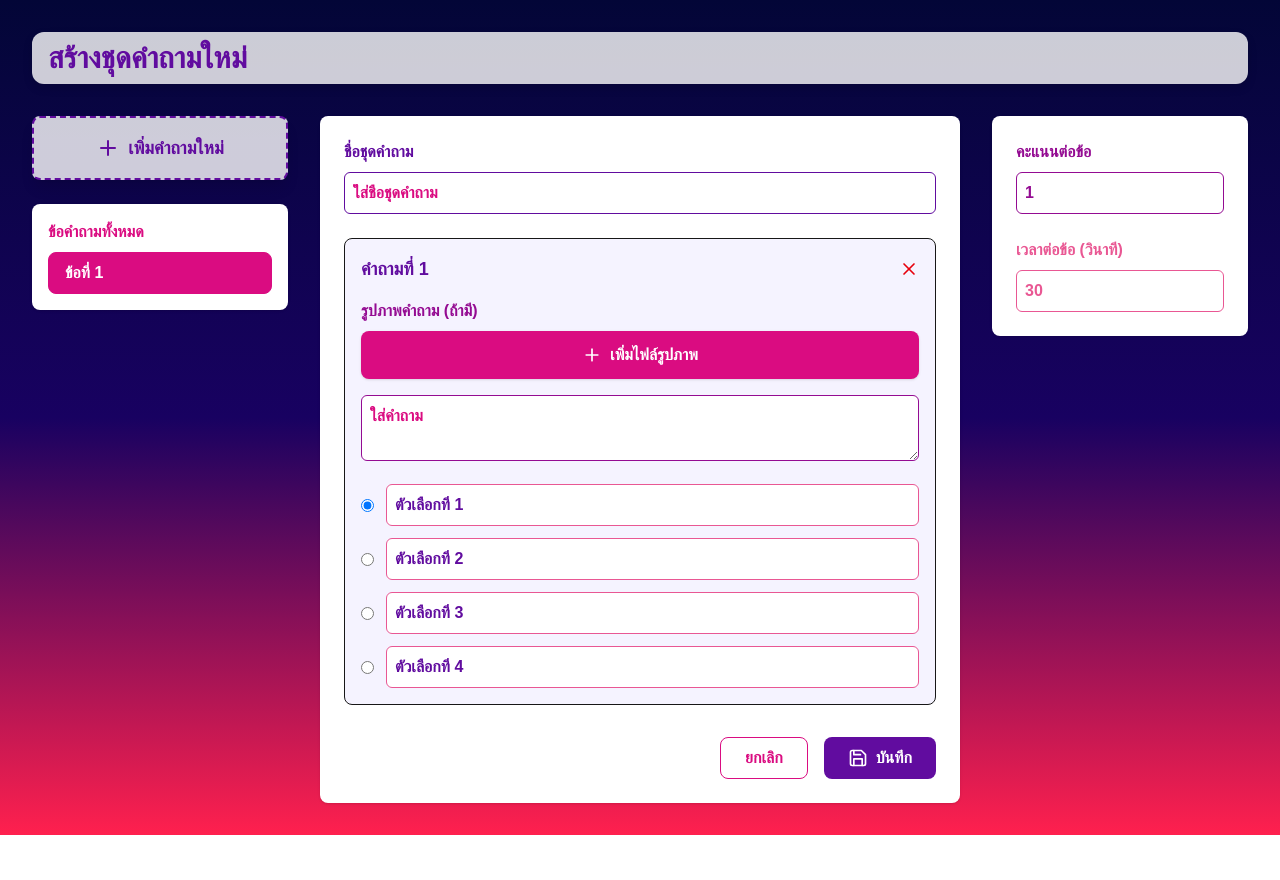
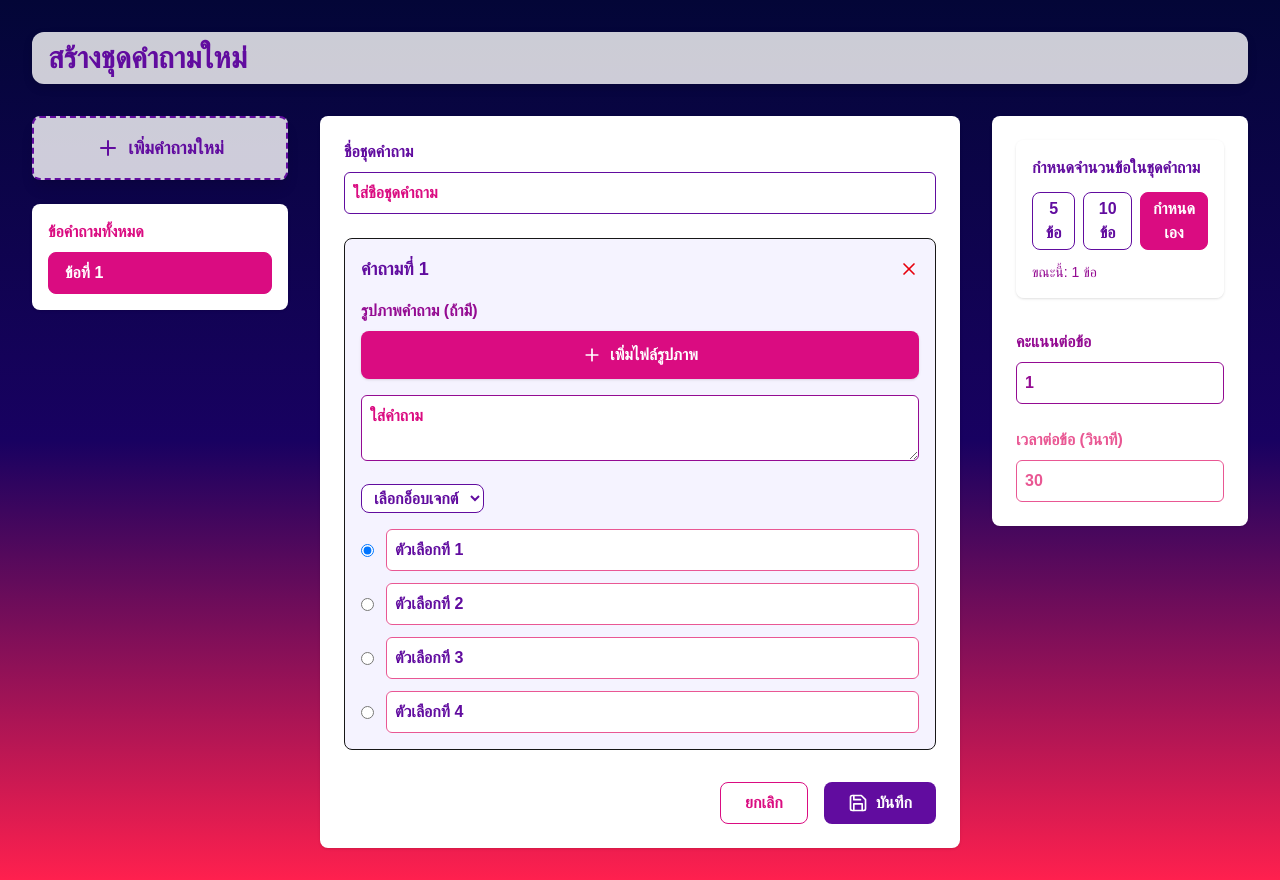
Before and after one commit to Audomsak14/quiz-quest, a Next.js app in the folder frontend/: page /create-new-set in a window 1280 px wide. Before the commit the page ends 835 px from the top, so only its background shows below. Built offline with nearby package versions, Linux system fonts and the light colour scheme.

Commit message:
edit dashboard/newset

```diff
--- a/frontend/src/app/TeacherDashboard/page.jsx
+++ b/frontend/src/app/TeacherDashboard/page.jsx
@@ -41,85 +41,98 @@ export default function TeacherDashboard() {
 
   if (isLoading) {
     return (
-      <div className="min-h-screen bg-gray-50 p-8">
-        <div className="animate-pulse text-center">กำลังโหลด...</div>
+      <div className="min-h-screen p-8 bg-gradient-to-b from-[#030637] via-[#180161] to-[#FF204E]">
+        <div className="animate-pulse text-white text-lg font-bold bg-white/10 backdrop-blur-sm rounded-xl p-4 shadow-lg">
+          กำลังโหลด...
+        </div>
       </div>
     );
   }
 
   return (
-    <div className="min-h-screen bg-gray-50 p-8">
-      {/* Header */}
-      <div className="mb-8">
-        <h1 className="text-3xl font-bold text-gray-800">แดชบอร์ดครู</h1>
-        <p className="text-gray-600 mt-2">จัดการชุดคำถามและการทดสอบ</p>
+    <div className="min-h-screen p-8 bg-gradient-to-b from-[#030637] via-[#180161] to-[#FF204E]">
+      {/* Header - combined background */}
+      <div className="mb-8 flex flex-col items-start space-y-2 bg-white/90 backdrop-blur-sm px-8 py-5 rounded-2xl drop-shadow-[0_4px_16px_rgba(97,12,159,0.10)]">
+        <h1 className="text-4xl font-bold text-[#610C9F] drop-shadow-[0_4px_8px_rgba(97,12,159,0.5)]">
+          แดชบอร์ดครู
+        </h1>
+        <p className="text-xl text-[#940B92] font-semibold drop-shadow-[0_4px_8px_rgba(148,11,146,0.5)]">
+          จัดการชุดคำถามและการทดสอบ
+        </p>
       </div>
 
       {/* Stats Card */}
-      <div className="bg-white rounded-lg shadow-sm p-6 mb-8">
-        <div className="text-2xl font-semibold text-gray-800">
+      <div className="bg-white/95 backdrop-blur-sm rounded-2xl shadow-[0_8px_32px_rgba(97,12,159,0.2)] p-8 mb-8 transform hover:scale-[1.02] transition-all duration-300">
+        <div className="text-3xl font-bold bg-gradient-to-r from-[#610C9F] to-[#940B92] text-transparent bg-clip-text">
           {questionSets.length} ชุดคำถาม
         </div>
-        <p className="text-gray-600">ที่สร้างไว้ทั้งหมด</p>
+        <p className="text-lg text-[#DA0C81] mt-2">ที่สร้างไว้ทั้งหมด</p>
       </div>
 
       {/* Action Button */}
-      <div className="mb-6">
+      <div className="mb-8">
         <button
           onClick={() => router.push("/create-new-set")}
-          className="bg-blue-600 text-white px-6 py-3 rounded-lg hover:bg-blue-700 transition-colors flex items-center gap-2"
+          className="bg-gradient-to-r from-[#610C9F] to-[#940B92] text-white px-8 py-4 rounded-xl
+                    hover:from-[#940B92] hover:to-[#DA0C81] transition-all duration-300
+                    flex items-center gap-3 font-bold shadow-[0_4px_16px_rgba(97,12,159,0.3)]
+                    transform hover:scale-[1.02] active:scale-[0.98]"
         >
-          <FiPlus className="w-5 h-5" />
+          <FiPlus className="w-6 h-6" />
           สร้างชุดคำถามใหม่
         </button>
       </div>
 
       {/* Question Sets Table */}
-      <div className="bg-white rounded-lg shadow-sm overflow-hidden">
-        <table className="min-w-full divide-y divide-gray-200">
-          <thead className="bg-gray-50">
+      <div className="bg-white/95 backdrop-blur-sm rounded-2xl shadow-[0_8px_32px_rgba(97,12,159,0.2)] overflow-hidden">
+        <table className="min-w-full divide-y divide-[#F5F3FF]">
+          <thead className="bg-gradient-to-r from-[#610C9F] to-[#940B92]">
             <tr>
-              <th className="px-6 py-3 text-left text-xs font-medium text-gray-500 uppercase tracking-wider">
+              <th className="px-8 py-4 text-left text-sm font-bold text-white uppercase tracking-wider">
                 ชื่อชุดคำถาม
               </th>
-              <th className="px-6 py-3 text-left text-xs font-medium text-gray-500 uppercase tracking-wider">
+              <th className="px-8 py-4 text-left text-sm font-bold text-white uppercase tracking-wider">
                 จำนวนคำถาม
               </th>
-              <th className="px-6 py-3 text-left text-xs font-medium text-gray-500 uppercase tracking-wider">
+              <th className="px-8 py-4 text-left text-sm font-bold text-white uppercase tracking-wider">
                 วันที่สร้าง
               </th>
-              <th className="px-6 py-3 text-right text-xs font-medium text-gray-500 uppercase tracking-wider">
+              <th className="px-8 py-4 text-right text-sm font-bold text-white uppercase tracking-wider">
                 จัดการ
               </th>
             </tr>
           </thead>
-          <tbody className="bg-white divide-y divide-gray-200">
+          <tbody className="bg-white/80 divide-y divide-[#F5F3FF]">
             {questionSets.map((set) => (
-              <tr key={set._id} className="hover:bg-gray-50">
-                <td className="px-6 py-4 whitespace-nowrap">
-                  <div className="text-sm font-medium text-gray-900">{set.title}</div>
+              <tr key={set._id} className="hover:bg-[#F5F3FF]/50 transition-colors duration-200">
+                <td className="px-8 py-5 whitespace-nowrap">
+                  <div className="text-base font-semibold text-[#610C9F]">{set.title}</div>
                 </td>
-                <td className="px-6 py-4 whitespace-nowrap">
-                  <div className="text-sm text-gray-500">{set.questions.length} คำถาม</div>
+                <td className="px-8 py-5 whitespace-nowrap">
+                  <div className="text-base text-[#940B92]">{set.questions.length} คำถาม</div>
                 </td>
-                <td className="px-6 py-4 whitespace-nowrap">
-                  <div className="text-sm text-gray-500">
+                <td className="px-8 py-5 whitespace-nowrap">
+                  <div className="text-base text-[#DA0C81]">
                     {new Date(set.createdAt).toLocaleDateString('th-TH')}
                   </div>
                 </td>
-                <td className="px-6 py-4 whitespace-nowrap text-right text-sm font-medium">
+                <td className="px-8 py-5 whitespace-nowrap text-right">
+                  <div className="flex items-center justify-end gap-4">
                     <button
                       onClick={() => handleEdit(set._id)}
-                    className="text-indigo-600 hover:text-indigo-900 mr-4"
+                      className="text-[#610C9F] hover:text-[#940B92] p-2 rounded-lg hover:bg-[#F5F3FF] transition-all"
+                      title="แก้ไข"
                     >
                       <FiEdit className="w-5 h-5" />
                     </button>
                     <button
                       onClick={() => handleDelete(set._id)}
-                    className="text-red-600 hover:text-red-900"
+                      className="text-[#DA0C81] hover:text-[#E95793] p-2 rounded-lg hover:bg-[#FFF1F6] transition-all"
+                      title="ลบ"
                     >
                       <FiTrash2 className="w-5 h-5" />
                     </button>
+                  </div>
                 </td>
               </tr>
             ))}
--- a/frontend/src/app/create-new-set/page.jsx
+++ b/frontend/src/app/create-new-set/page.jsx
@@ -108,6 +108,7 @@ export default function CreateNewSet() {
         {/* Sidebar: รายการข้อคำถาม */}
         <div className="w-64 min-w-[200px]">
           <div className="sticky top-24">
+            {/* ปุ่มเพิ่มคำถามใหม่ */}
             <div className="mb-6">
               <button
                 onClick={handleAddQuestion}
@@ -209,6 +210,29 @@ export default function CreateNewSet() {
                 />
               </div>
 
+              <div className="mb-4 flex items-center gap-2">
+                {/* Object/Icon selector inline */}
+                <div className="flex flex-col items-center gap-1 min-w-[110px]">
+                  <select
+                    value={questions[selectedQuestionIndex].icon || ""}
+                    onChange={e => handleQuestionChange(selectedQuestionIndex, "icon", e.target.value)}
+                    className="px-2 py-1 rounded-lg border text-[#610C9F] font-bold bg-white hover:bg-[#F5F3FF] cursor-pointer"
+                  >
+                    <option value="">เลือกอ็อบเจกต์</option>
+                    <option value="/globe.svg">Globe</option>
+                    <option value="/window.svg">Window</option>
+                    <option value="/file.svg">File</option>
+                  </select>
+                  {questions[selectedQuestionIndex].icon && (
+                    <img
+                      src={questions[selectedQuestionIndex].icon}
+                      alt="icon-object"
+                      className="w-8 h-8 object-contain rounded border shadow mt-1"
+                    />
+                  )}
+                </div>
+              </div>
+
               <div className="space-y-3">
                 {questions[selectedQuestionIndex].choices.map((choice, cIndex) => (
                   <div key={cIndex} className="flex items-center gap-3">
@@ -254,6 +278,35 @@ export default function CreateNewSet() {
         {/* Right Sidebar: ปรับแต่งคะแนนและเวลา */}
         <div className="w-64 min-w-[200px]">
           <div className="sticky top-24 bg-white rounded-lg shadow p-6 flex flex-col gap-6">
+            {/* กำหนดจำนวนข้อในชุดคำถาม (moved here) */}
+            <div className="mb-2 bg-white/80 rounded-lg shadow p-4 flex flex-col gap-2">
+              <div className="font-bold text-[#610C9F] mb-1">กำหนดจำนวนข้อในชุดคำถาม</div>
+              <div className="flex gap-2">
+                <button
+                  type="button"
+                  className={`px-3 py-1 rounded-lg font-bold border transition-colors ${questions.length === 5 ? 'bg-[#DA0C81] text-white border-[#DA0C81]' : 'bg-white text-[#610C9F] border-[#610C9F] hover:bg-[#F5F3FF]'}`}
+                  onClick={() => setQuestions(Array(5).fill().map((_, i) => questions[i] || { text: '', choices: ['', '', '', ''], correct: 0 }))}
+                >
+                  5 ข้อ
+                </button>
+                <button
+                  type="button"
+                  className={`px-3 py-1 rounded-lg font-bold border transition-colors ${questions.length === 10 ? 'bg-[#DA0C81] text-white border-[#DA0C81]' : 'bg-white text-[#610C9F] border-[#610C9F] hover:bg-[#F5F3FF]'}`}
+                  onClick={() => setQuestions(Array(10).fill().map((_, i) => questions[i] || { text: '', choices: ['', '', '', ''], correct: 0 }))}
+                >
+                  10 ข้อ
+                </button>
+                <button
+                  type="button"
+                  className={`px-3 py-1 rounded-lg font-bold border transition-colors ${questions.length !== 5 && questions.length !== 10 ? 'bg-[#DA0C81] text-white border-[#DA0C81]' : 'bg-white text-[#610C9F] border-[#610C9F] hover:bg-[#F5F3FF]'}`}
+                  onClick={() => {}} // ไม่จำกัดจำนวน
+                >
+                  กำหนดเอง
+                </button>
+              </div>
+              <div className="text-sm text-[#940B92] mt-1">ขณะนี้: {questions.length} ข้อ</div>
+            </div>
+            {/* คะแนนต่อข้อ */}
             <div>
               <label className="block text-base font-bold text-[#940B92] mb-2">คะแนนต่อข้อ</label>
               <input
@@ -264,6 +317,7 @@ export default function CreateNewSet() {
                 className="w-full p-2 border rounded-md text-[#940B92] font-semibold bg-white placeholder-[#DA0C81]"
               />
             </div>
+            {/* เวลาต่อข้อ */}
             <div>
               <label className="block text-base font-bold text-[#E95793] mb-2">เวลาต่อข้อ (วินาที)</label>
               <input
```
Lines whose indentation alone changed are shown as unchanged.
